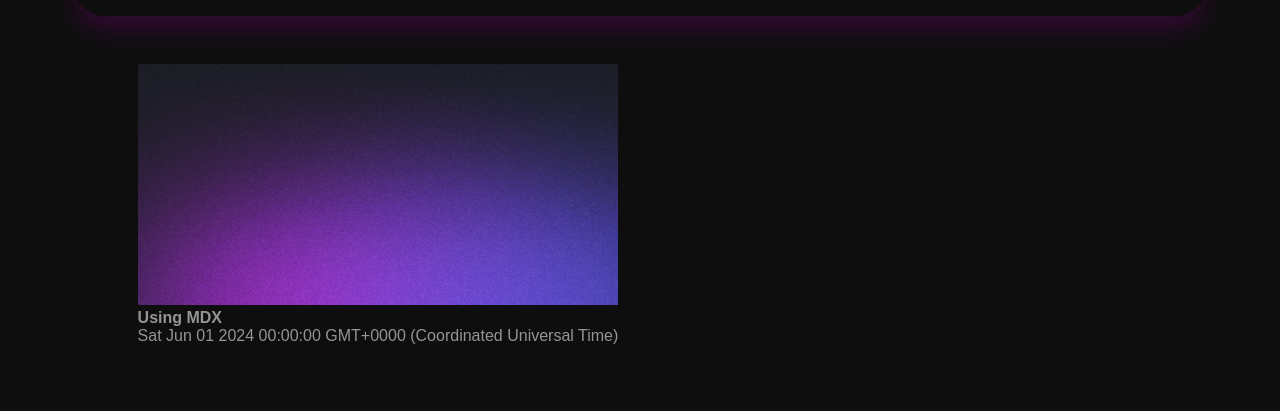
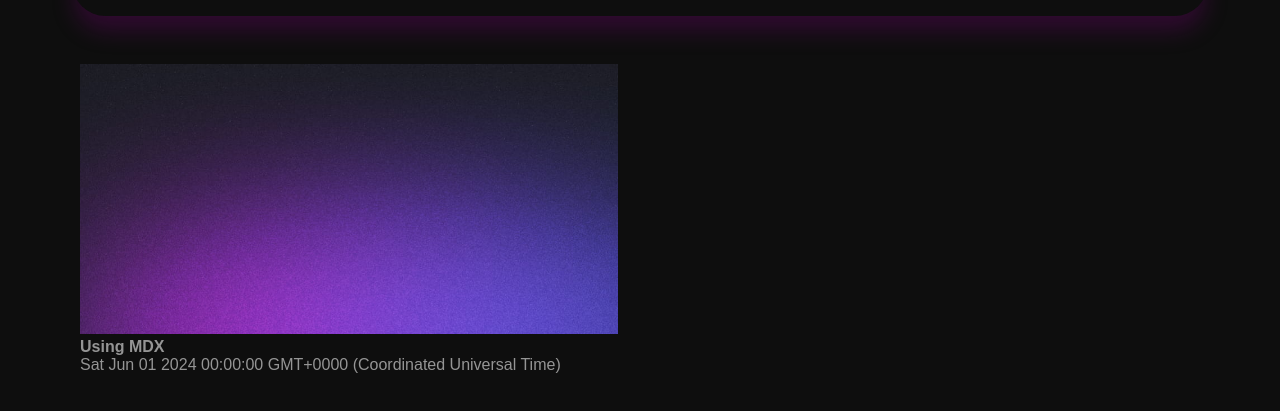
Before and after one commit to EddCode/EddCode.github.io, an Astro site: page /blog in a window 1280 px wide. Shown: the part 99-510 px from the top of the page. Built offline with nearby package versions, Linux system fonts and the light colour scheme; Astro itself is replaced by a stand-in of ours.

```diff
--- a/src/components/Navbar.astro
+++ b/src/components/Navbar.astro
@@ -27,7 +27,7 @@
 
 <style>
     nav {
-        width: calc(100% - 1em);
+        width: calc(90% - 1em);
         margin: 3em auto;
         padding: 1.2em 2em;
         position: sticky;
--- a/src/layouts/BlogLayout.astro
+++ b/src/layouts/BlogLayout.astro
@@ -18,10 +18,3 @@
 		</main>
 	</body>
 </html>
-
-<style>
-	body {
-		width: 90%;
-		margin: auto;
-	}
-</style>
--- a/src/layouts/BlogPost.astro
+++ b/src/layouts/BlogPost.astro
@@ -15,7 +15,6 @@
 		<BaseHead title={title} description={description} />
 		<style>
 			body {
-				width: 90%;
 				margin: auto;
 			}
 			.hero-image {
--- a/src/layouts/Layout.astro
+++ b/src/layouts/Layout.astro
@@ -1,6 +1,5 @@
 ---
 import BaseHead from "../components/BaseHead.astro"
-import Header from "../components/Header.astro"
 import Navbar from "../components/Navbar.astro"
 
 import { SITE_DESCRIPTION, SITE_TITLE } from "../consts"
@@ -13,10 +12,7 @@
     </head>
 
     <body>
+		<Navbar />
         <slot />
     </body>
 </html>
-
-<style>
-
-</style>
--- a/src/pages/blog/index.astro
+++ b/src/pages/blog/index.astro
@@ -32,7 +32,6 @@
 
 <style>
 	body {
-		width: 90%;
 		margin: auto;
 	}
 
--- a/src/pages/index.astro
+++ b/src/pages/index.astro
@@ -12,7 +12,6 @@
 
 <Layout>
 	<main transition:animate={fade({ duration: '0.4s' })}>
-		<Navbar />
     	<Header id="home"/>
 		<About id="about"/>
 		<Skills id="skills"/>
```
